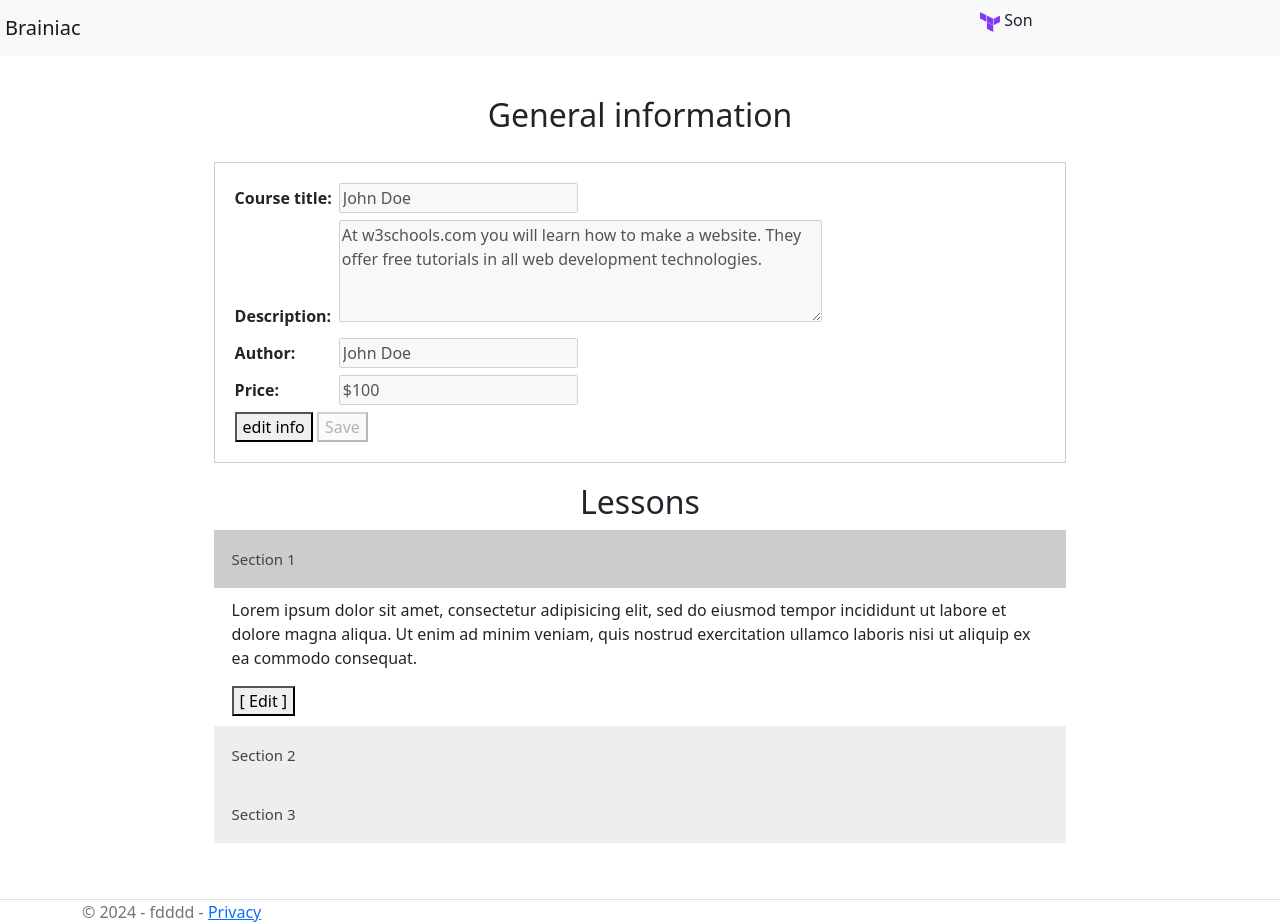
After one commit to sonnh296/brainiac, an ASP.NET Core app: template Frontend/Views/Teacher/CourseDetail/Index.cshtml in a window 1280 px wide, after a click on "Section 1". The commit adds this page. Run offline with ASP.NET Core 8, Linux system fonts and the light colour scheme; the template is opened without the code that fills it, so the values that code supplies are empty; style sheets or scripts are compiled from the project's sources.

Commit message:
teacher sceens

```diff
--- /dev/null
+++ b/Frontend/Views/Teacher/CourseDetail/Index.cshtml
@@ -0,0 +1,126 @@
+@{
+    Layout = "/Views/Teacher/_Layout.cshtml";
+}
+
+<head>
+    <meta charset="UTF-8">
+    <title>Detail course</title>
+    <!-- bootstrap -->
+    <link href="https://cdn.jsdelivr.net/npm/bootstrap@5.0.2/dist/css/bootstrap.min.css" rel="stylesheet"
+          integrity="sha384-EVSTQN3/azprG1Anm3QDgpJLIm9Nao0Yz1ztcQTwFspd3yD65VohhpuuCOmLASjC" crossorigin="anonymous">
+    <!-- js -->
+    <script src="https://ajax.googleapis.com/ajax/libs/jquery/3.7.1/jquery.min.js"></script>
+    <script src="~/js/weatherforecast.js"></script>
+    <link rel="stylesheet" href="~/css/teacher/coursedetail/style.css" />
+</head>
+
+<body>
+    <main>
+        <div class="course-detail">
+            <div>
+                <h2>General information</h2>
+            </div>
+            <div class="general-info">
+                <div class="course-title">
+                    <label for="course-title-name">Course title:</label>
+                    <input type="text"
+                           id="course-title-name"
+                           name="course-title-name"
+                           value="John Doe"
+                           disabled="true" />
+                </div>
+                <div class="course-description">
+                    <label for="course-description">Description:</label>
+                    <textarea id="course-description"
+                              name="course-description"
+                              rows="4"
+                              cols="50"
+                              disabled="true">
+At w3schools.com you will learn how to make a website. They offer free tutorials in all web development technologies.</textarea>
+                </div>
+                <div class="course-author">
+                    <label for="author-name">Author:</label>
+                    <input type="text"
+                           id="author-name"
+                           name="author-name"
+                           value="John Doe"
+                           disabled="true" />
+                </div>
+                <div class="course-price">
+                    <label for="price">Price:</label>
+                    <input type="text"
+                           id="price"
+                           name="price"
+                           value="$100"
+                           disabled="true" />
+                </div>
+                <div>
+                    <button id="edit-button">edit info</button>
+                    <button id="save-button" disabled>Save</button>
+                </div>
+            </div>
+
+            <div>
+                <h2>Lessons</h2>
+            </div>
+            <div class="lessons">
+                <button class="accordion">Section 1</button>
+                <div class="panel">
+                    <p>
+                        Lorem ipsum dolor sit amet, consectetur adipisicing elit, sed do
+                        eiusmod tempor incididunt ut labore et dolore magna aliqua. Ut
+                        enim ad minim veniam, quis nostrud exercitation ullamco laboris
+                        nisi ut aliquip ex ea commodo consequat.
+                    </p>
+                    <div class="editlesson">
+                        <button>[  Edit  ]</button>
+                    </div>
+                </div>
+
+                <button class="accordion">Section 2</button>
+                <div class="panel">
+                    <p>
+                        Lorem ipsum dolor sit amet, consectetur adipisicing elit, sed do
+                        eiusmod tempor incididunt ut labore et dolore magna aliqua. Ut
+                        enim ad minim veniam, quis nostrud exercitation ullamco laboris
+                        nisi ut aliquip ex ea commodo consequat.
+                    </p>
+                    <div class="editlesson">
+                        <button>[  Edit  ]</button>
+                    </div>
+                </div>
+
+                <button class="accordion">Section 3</button>
+                <div class="panel">
+                    <p>
+                        Lorem ipsum dolor sit amet, consectetur adipisicing elit, sed do
+                        eiusmod tempor incididunt ut labore et dolore magna aliqua. Ut
+                        enim ad minim veniam, quis nostrud exercitation ullamco laboris
+                        nisi ut aliquip ex ea commodo consequat.
+                    </p>
+                    <div class="editlesson">
+                        <button>[  Edit  ]</button>
+                    </div>
+                </div>
+            </div>
+        </div>
+    </main>
+
+    <script>
+        var acc = document.getElementsByClassName("accordion");
+        var i;
+
+        for (i = 0; i < acc.length; i++) {
+            acc[i].addEventListener("click", function () {
+                this.classList.toggle("active");
+                var panel = this.nextElementSibling;
+                if (panel.style.display === "block") {
+                    panel.style.display = "none";
+                } else {
+                    panel.style.display = "block";
+                }
+            });
+        }
+    </script>
+    <script type="text/javascript" src="~/js/teacher/detailcourse/script.js"></script>
+</body>
--- a/Frontend/Views/Teacher/_Layout.cshtml
+++ b/Frontend/Views/Teacher/_Layout.cshtml
@@ -7,28 +7,41 @@
     <link rel="stylesheet" href="~/css/site.css" asp-append-version="true" />
     <link rel="stylesheet" href="~/Frontend.styles.css" asp-append-version="true" />
 </head>
+
+<style>
+    .myhead {
+        width:100%;
+        display: flex;
+        justify-content:space-between;
+    }
+
+    .mylogo{
+        width: 200px;
+        padding: 5px;
+    }
+
+    .myavt{
+        width: 300px;
+    }
+</style>
+
 <body>
     <header>
-        <nav class="navbar navbar-expand-sm navbar-toggleable-sm navbar-light bg-white border-bottom box-shadow mb-3">
-            <div class="container-fluid">
-                <a class="navbar-brand" asp-area="" asp-controller="Teacher" asp-action="Index">Teacher home</a>
-                <button class="navbar-toggler" type="button" data-bs-toggle="collapse" data-bs-target=".navbar-collapse" aria-controls="navbarSupportedContent"
-                        aria-expanded="false" aria-label="Toggle navigation">
-                    <span class="navbar-toggler-icon"></span>
-                </button>
-                <div class="navbar-collapse collapse d-sm-inline-flex justify-content-between">
-                    <ul class="navbar-nav flex-grow-1">
-                        <li class="nav-item">
-                            <a class="nav-link text-dark" asp-area="" asp-controller="Home" asp-action="Index">Home</a>
-                        </li>
-                        <li class="nav-item">
-                            <a class="nav-link text-dark" asp-area="" asp-controller="Home" asp-action="Privacy">Privacy</a>
-                        </li>
-                    </ul>
+        <nav class="navbar navbar-expand-lg navbar-light bg-light">
+            <div class="myhead">
+                <div class="mylogo">
+                    <a class="navbar-brand" href="#">Brainiac</a>
+                </div>
+                <div class="myavt">
+                    <div class="avatar">
+                        <img width="20px" height="20px" class="avatar-img" src="imgs/terraform.png" alt="avatar" />
+                        <span>Son</span>
+                    </div>
                 </div>
             </div>
         </nav>
     </header>
+
     <div class="container">
         <main role="main" class="pb-3">
             @RenderBody()
--- /dev/null
+++ b/Frontend/wwwroot/css/teacher/coursedetail/style.css
@@ -0,0 +1,57 @@
+label {
+    font-weight: bold;
+    margin-bottom: 10px;
+    min-width: 100px;
+}
+
+.course-detail {
+    width: 80%;
+    margin: 0 auto;
+    display: flex;
+    flex-direction: column;
+    justify-content: center;
+    align-items: center;
+    margin-top: 20px;
+    margin-bottom: 20px;
+    padding: 20px;
+}
+
+.general-info {
+    width: 100%;
+    display: flex;
+    flex-direction: column;
+    justify-content: center;
+    margin-top: 20px;
+    margin-bottom: 20px;
+    padding: 20px;
+    border: 1px solid #ccc;
+}
+
+.lessons {
+    width: 100%;
+}
+
+.accordion {
+    background-color: #eee;
+    color: #444;
+    cursor: pointer;
+    padding: 18px;
+    width: 100%;
+    border: none;
+    text-align: left;
+    outline: none;
+    font-size: 15px;
+    transition: 0.4s;
+}
+
+    .active,
+    .accordion:hover {
+        background-color: #ccc;
+    }
+
+.panel {
+    padding: 10px 18px;
+    display: none;
+    background-color: white;
+    overflow: hidden;
+}
--- /dev/null
+++ b/Frontend/wwwroot/js/teacher/detailcourse/script.js
@@ -0,0 +1,32 @@
+const inputField = document.getElementById("course-title-name");
+const course_description = document.getElementById("course-description");
+const author_name = document.getElementById("author-name");
+const price = document.getElementById("price");
+const editButton = document.getElementById("edit-button");
+const saveButton = document.getElementById("save-button");
+
+editButton.addEventListener("click", () => {
+    changeAllInputs(!inputField.disabled);
+    editButton.textContent = inputField.disabled ? "edit info" : "Cancel";
+
+    saveButton.disabled = inputField.disabled;
+});
+
+saveButton.addEventListener("click", () => {
+    changeAllInputs(!inputField.disabled);
+    alert("Your changes have been saved");
+
+    saveButton.disabled = true;
+    editButton.textContent = "edit info";
+});
+
+const changeAllInputs = (disabled) => {
+    inputField.disabled = disabled;
+    course_description.disabled = disabled;
+    author_name.disabled = disabled;
+    price.disabled = disabled;
+    inputField.style.backgroundColor = disabled ? "#f0f0f0" : "#fff";
+    course_description.style.backgroundColor = disabled ? "#f0f0f0" : "#fff";
+    author_name.style.backgroundColor = disabled ? "#f0f0f0" : "#fff";
+    price.style.backgroundColor = disabled ? "#f0f0f0" : "#fff";
+};
```
Also changed, not shown: Frontend/Controllers/TeacherCourseDetail.cs (added, +9 -0 lines), Frontend/Views/Teacher/CourseDetail/Style.css (added, +57 -0 lines), Frontend/Views/Teacher/CourseDetail/script.js (added, +32 -0 lines), Frontend/Views/Teacher/Index.cshtml (+121 -34 lines), Frontend/wwwroot/css/teacher/style.css (added, +68 -0 lines), Frontend/Frontend.csproj, Frontend/wwwroot/imgs/terraform.png (added).
